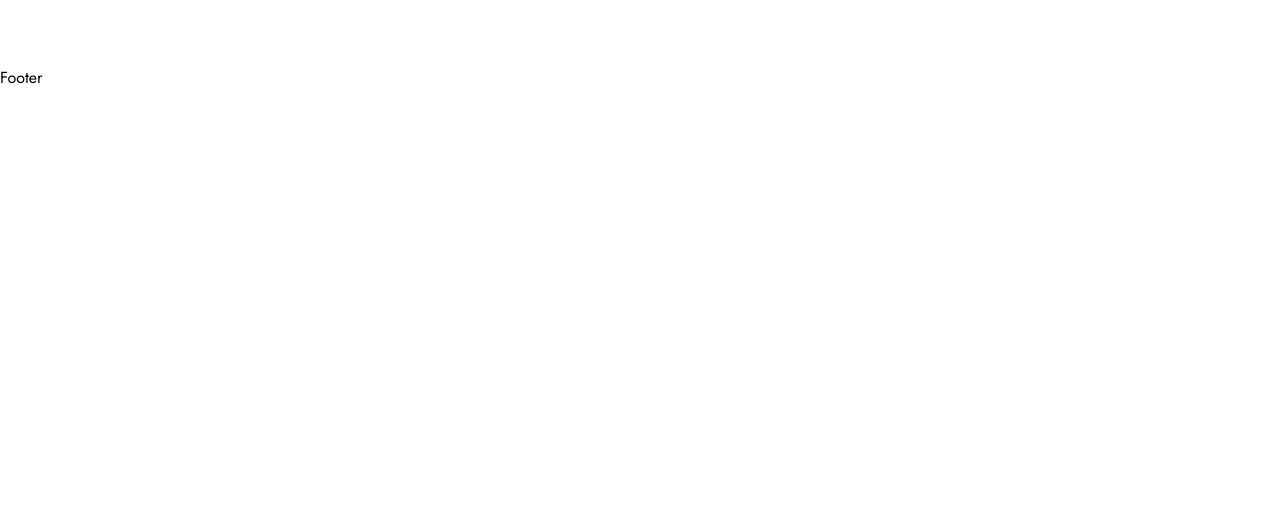
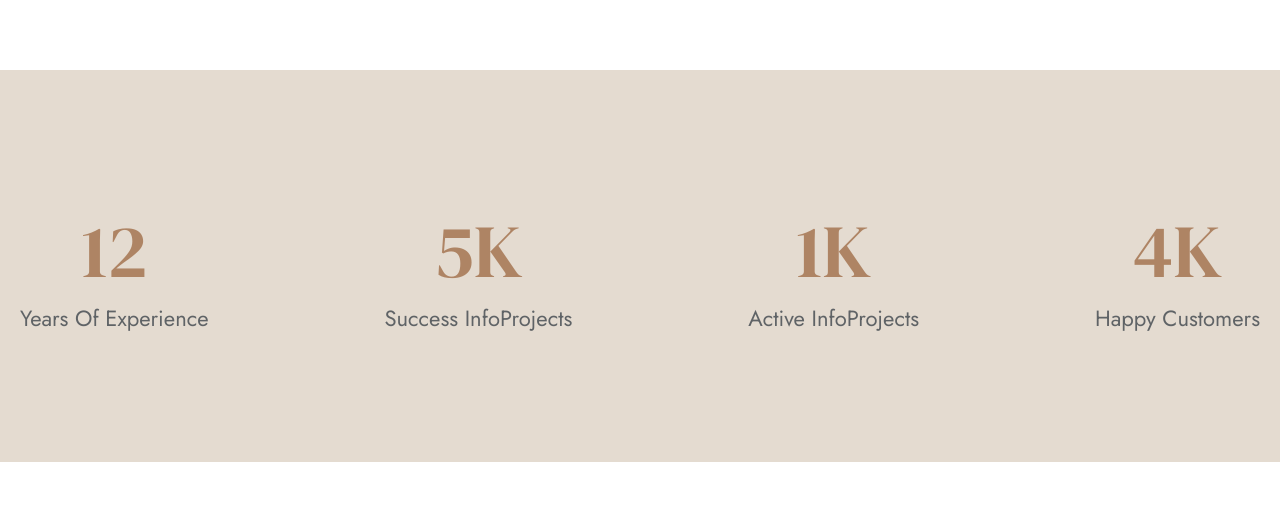
Before and after one commit to viiktory/interior-app, a React (Vite) app: page / in a window 1280 px wide. Shown: the part 2684-3196 px from the top of the page. Before the commit the page ends 2773 px from the top, so only its background shows below. Built offline with nearby package versions, Linux system fonts and the light colour scheme; no server answers; the database is empty.

Commit message:
changed the structure and styles of the component FeaturesServices

```diff
--- /dev/null
+++ b/src/components/Services/FeaturesServices.tsx
@@ -0,0 +1,23 @@
+const infoData = [
+  { value: '12', label: 'Years Of Experience' },
+  { value: '5K', label: 'Success InfoProjects' },
+  { value: '1K', label: 'Active InfoProjects' },
+  { value: '4K', label: 'Happy Customers' },
+]
+
+const FeaturesServices = () => {
+  return (
+    <section className="bg-sectionBg mb-24">
+      <div className="container lg:flex-row flex-col items-center justify-between py-8 gap-4 text-center">
+        {infoData.map((item, index) => (
+          <div key={index} className=" lg:py-24 py-0 leading-[1.4]">
+            <h3 className="text-secondary font-serif text-[35px] md:text-[60px] lg:text-titleHome">{item.value}</h3>
+            <p className="hero-subtitle-p">{item.label}</p>
+          </div>
+        ))}
+      </div>
+    </section>
+  )
+}
+
+export default FeaturesServices
--- a/src/components/Services/InfoServices.tsx
+++ /dev/null
@@ -1,25 +0,0 @@
-import { FC } from 'react'
-
-const infoData = [
-  { value: '12', label: 'Years Of Experience' },
-  { value: '5K', label: 'Success InfoProjects' },
-  { value: '1K', label: 'Active InfoProjects' },
-  { value: '4K', label: 'Happy Customers' },
-]
-
-const InfoServices: FC = () => {
-  return (
-    <section className="bg-bgBeige">
-      <div className="mx-auto flex max-w-container items-center justify-center gap-8 px-safe text-center">
-        {infoData.map((item, index) => (
-          <div key={index} className="py-24">
-            <h3 className="font-serif text-titleHome text-btn-hover">{item.value}</h3>
-            <p className="font-sans text-base text-secondary">{item.label}</p>
-          </div>
-        ))}
-      </div>
-    </section>
-  )
-}
-
-export default InfoServices
--- a/src/components/index.ts
+++ b/src/components/index.ts
@@ -25,3 +25,5 @@ export { default as Reviews } from './About/Reviews'
 export { default as CompanyLogo } from './About/CompanyLogo'
 
 export { default as InfoProjects } from './Services/InfoProjects'
+
+export { default as FeaturesServices } from './Services/FeaturesServices'
--- a/src/pages/Services/Services.tsx
+++ b/src/pages/Services/Services.tsx
@@ -1,9 +1,10 @@
-import { InfoProjects } from '../../components'
+import { InfoProjects, FeaturesServices } from '../../components'
 
 const Services = () => {
   return (
     <section id="services">
       <InfoProjects />
+      <FeaturesServices/>
     </section>
   )
 }
```
